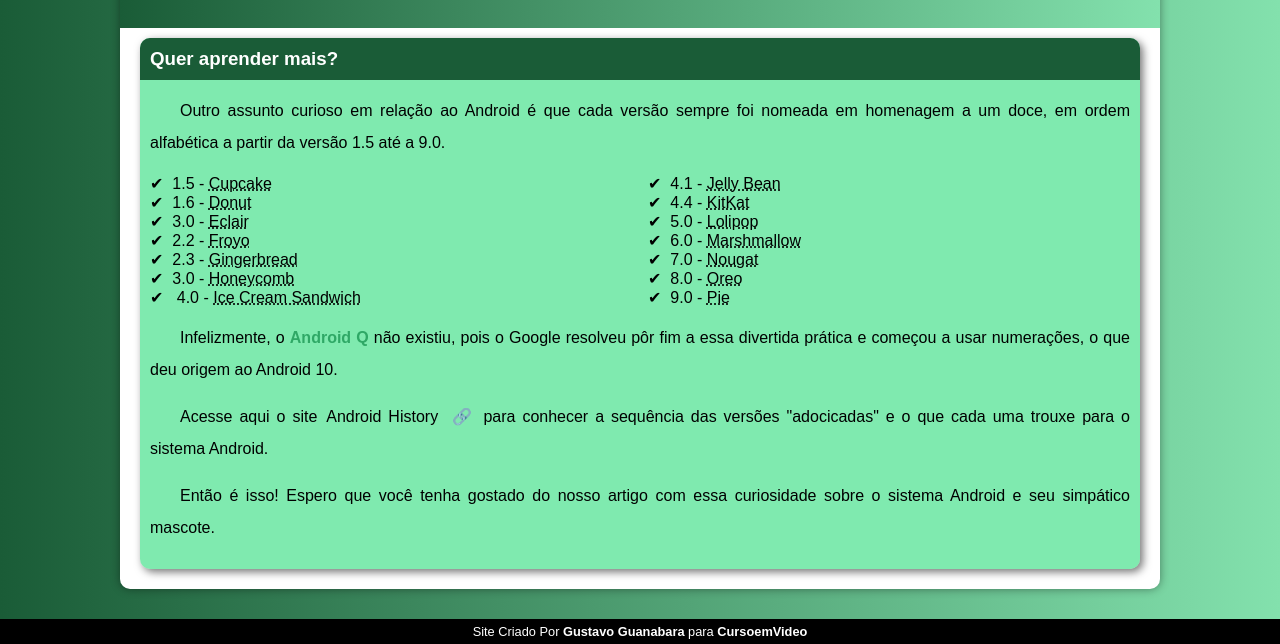
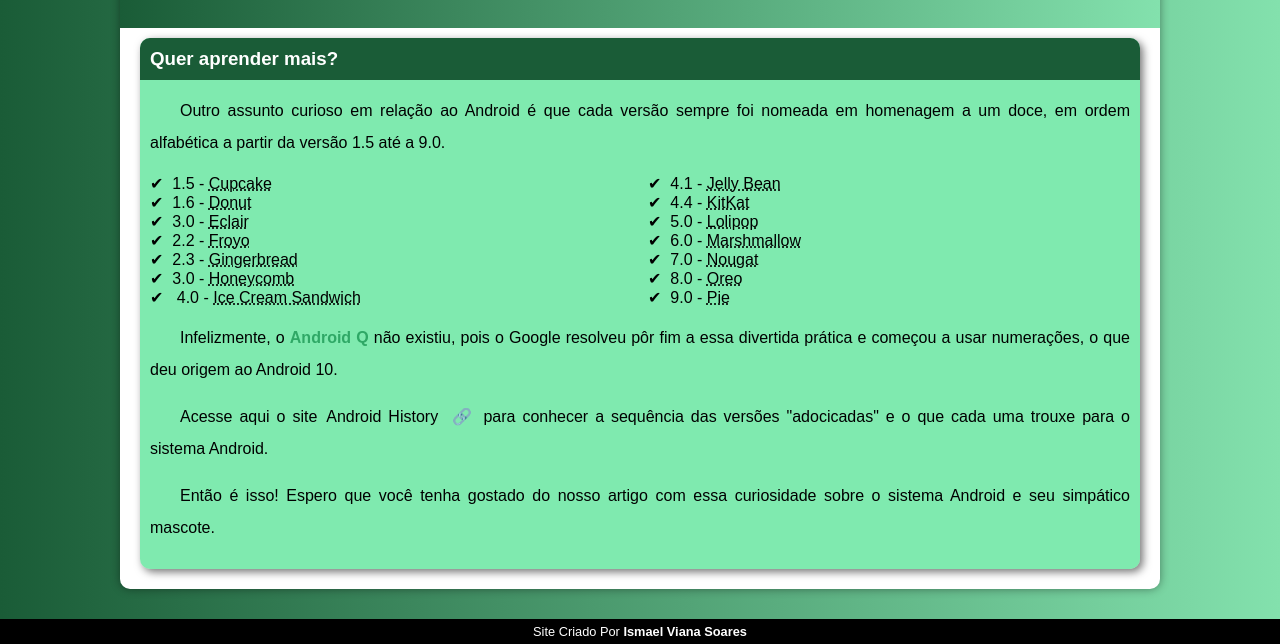
Before and after one commit to IsmaelVSoares/projeto-android, a plain HTML site: page index.html in a window 1280 px wide. Shown: the part 2395-3039 px from the top of the page. Drawn offline with Linux system fonts and the light colour scheme; a web font is replaced by a local one.

Commit message:
Update index.html

```diff
--- a/index.html
+++ b/index.html
@@ -175,10 +175,7 @@
     <footer>
       <p>
         Site Criado Por
-        <a href="https://github.com/gustavoguanabara">Gustavo Guanabara</a> para
-        <a href="https://www.youtube.com/@CursoemVideo" target="_blank"
-          >CursoemVideo</a
-        >
+        <a href="https://github.com/IsmaelVSoares">Ismael Viana Soares</a>
       </p>
     </footer>
   </body>
```
